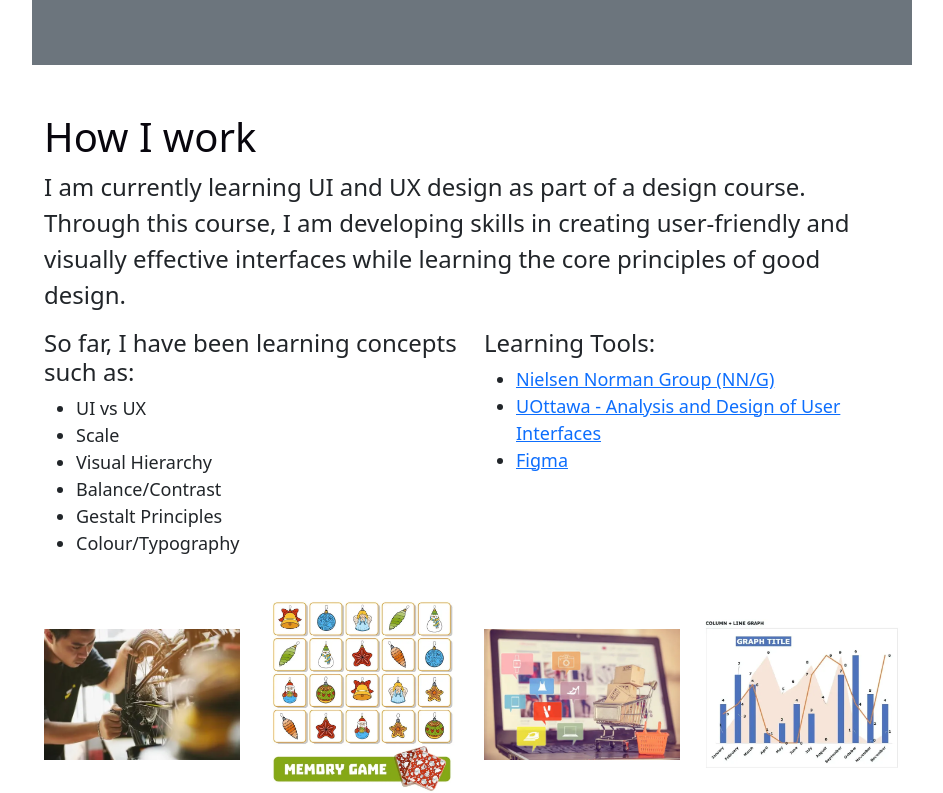
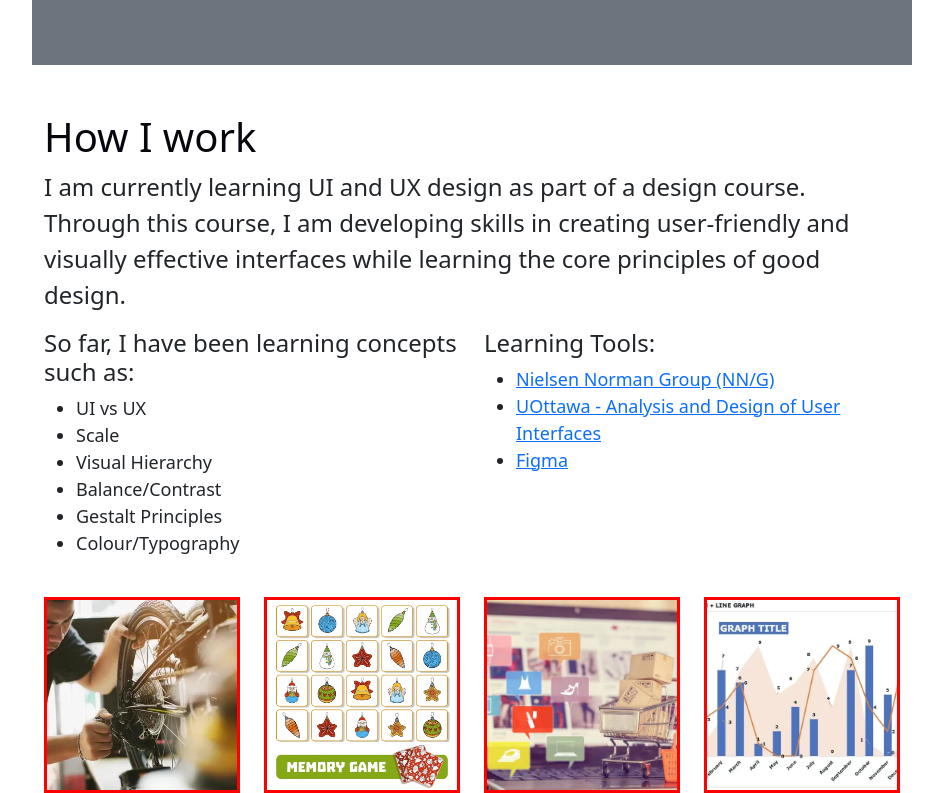
Before and after one commit to Tornado6822/portfolio-website, a React (Vite) app in the folder portfolio-website/: page / in a window 1280 px wide. Shown: the part 735-1528 px from the top of the page, without its empty margins (168-1111 px from the left). Built offline with nearby package versions, Linux system fonts and the light colour scheme.

Commit message:
Images + wrapper styling for CaseStudies

```diff
--- a/portfolio-website/src/components/CaseStudies.css
+++ b/portfolio-website/src/components/CaseStudies.css
@@ -1,6 +1,8 @@
 .img-wrapper {
+  width: 100%;
   aspect-ratio: 1/1;
   overflow: hidden;
+  border: 3px solid red;
 }
 
 .img-wrapper img {
--- a/portfolio-website/src/components/CaseStudies.jsx
+++ b/portfolio-website/src/components/CaseStudies.jsx
@@ -1,32 +1,34 @@
+import "./CaseStudies.css";
+
 function CaseStudies() {
   return (
     <section className="d-flex justify-content-center">
       <div className="container">
         <div className="row align-items-center">
           <div className="col-6 col-md-3 d-flex justify-content-center">
-            <div className="img-wrapper bg-primary">
+            <div className="img-wrapper">
               <img
                 src="./bikeRepairService.webp"
                 alt="Bike Repair Service"
-                className="img-fluid"
+                className=""
               />
             </div>
           </div>
           <div className="col-6 col-md-3 d-flex justify-content-center">
-            <div className="img-wrapper bg-primary">
+            <div className="img-wrapper">
               <img
                 src="./memoryGameThumbnail.webp"
                 alt="Memory game"
-                className="img-fluid"
+                className=""
               />
             </div>
           </div>
           <div className="col-6 col-md-3 d-flex justify-content-center">
-            <div className="img-wrapper bg-primary">
+            <div className="img-wrapper">
               <img
                 src="eCommerceThumbnail.webp"
                 alt="E-commerce"
-                className="img-fluid"
+                className=""
               />
             </div>
           </div>
@@ -35,7 +37,7 @@ function CaseStudies() {
               <img
                 src="visualizationThumbnail.webp"
                 alt="Analytics"
-                className="img-fluid"
+                className=""
               />
             </div>
           </div>
```
